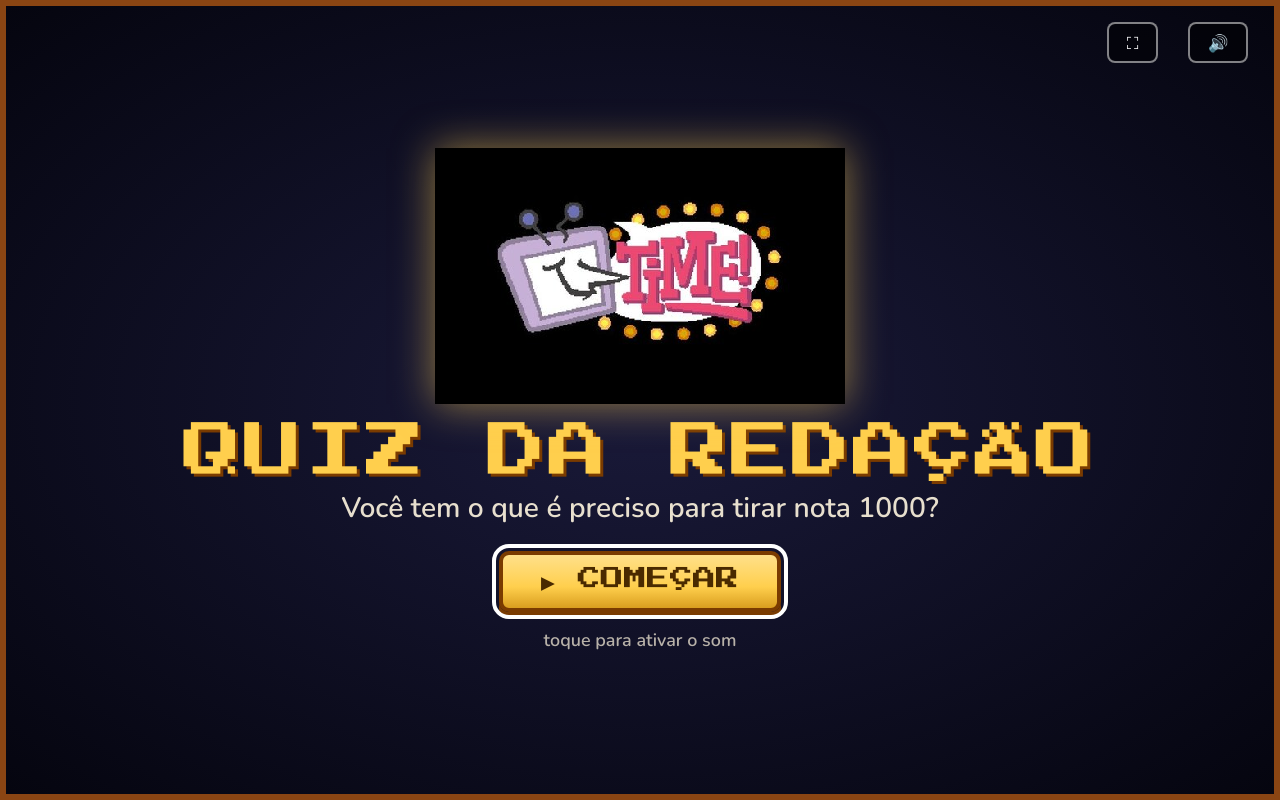
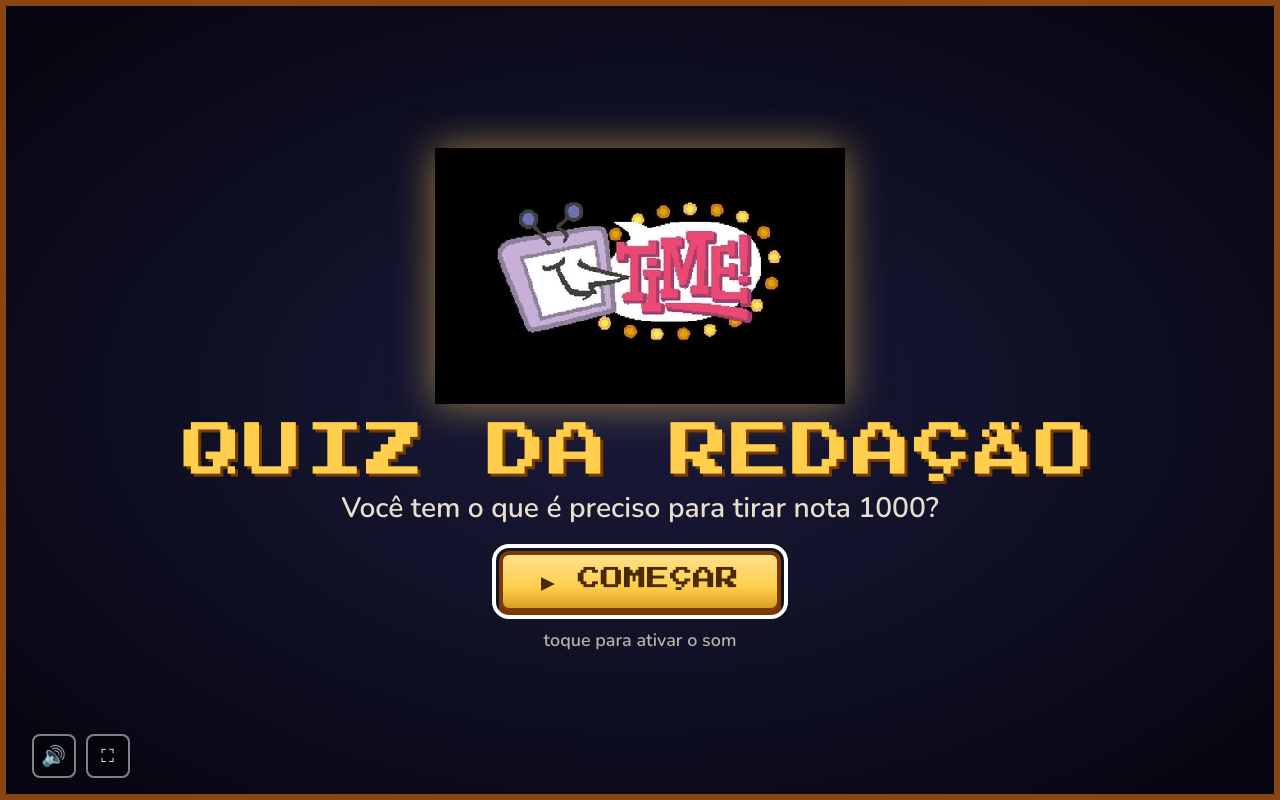
Before and after one commit to Pedro-del-code/Quiz, a Flask app: page / in a window 1280 px wide. Run offline with Flask 3, Linux system fonts and the light colour scheme.

Commit message:
Add files via upload

```diff
--- a/static/css/style.css
+++ b/static/css/style.css
@@ -177,9 +177,10 @@ img{ image-rendering: pixelated; }
   position:absolute;
   bottom: 0;
   right: 1.5vw;
-  width: 24vw;
-  max-width: 420px;
-  min-width: 170px;
+  height: 32vh;
+  width: auto;
+  max-width: 380px;
+  max-height: 340px;
   filter: drop-shadow(4px 8px 6px rgba(0,0,0,0.45));
   animation: bob 1.8s ease-in-out infinite;
   transform-origin: bottom center;
@@ -254,9 +255,10 @@ img{ image-rendering: pixelated; }
   margin-left:auto; margin-right:auto;
 }
 #result-host{
-  width: 22vw;
-  max-width: 300px;
-  min-width: 140px;
+  height: 26vh;
+  width: auto;
+  max-width: 280px;
+  max-height: 240px;
   margin-bottom: 2vh;
   filter: drop-shadow(3px 8px 6px rgba(0,0,0,0.5));
   animation: bob 1.8s ease-in-out infinite;
@@ -270,16 +272,21 @@ img{ image-rendering: pixelated; }
 
 #mute-btn, #fullscreen-btn{
   position:absolute;
-  top: 2vh;
-  font-family:'Press Start 2P', monospace;
-  font-size: clamp(14px, 1.3vw, 18px);
+  bottom: 2vh;
+  left: 2vw;
+  font-size: 20px;
+  line-height:1;
   background: rgba(0,0,0,0.45);
   color:#fff;
   border:2px solid rgba(255,255,255,0.5);
   border-radius:8px;
-  padding: 1vh 1.4vw;
+  width: 44px;
+  height: 44px;
+  display:flex;
+  align-items:center;
+  justify-content:center;
   cursor:pointer;
   z-index:10;
 }
-#mute-btn{ right: 2vw; }
-#fullscreen-btn{ right: calc(2vw + 90px); }
+#mute-btn{ left: 2vw; }
+#fullscreen-btn{ left: calc(2vw + 54px); font-size: 18px; }
```
